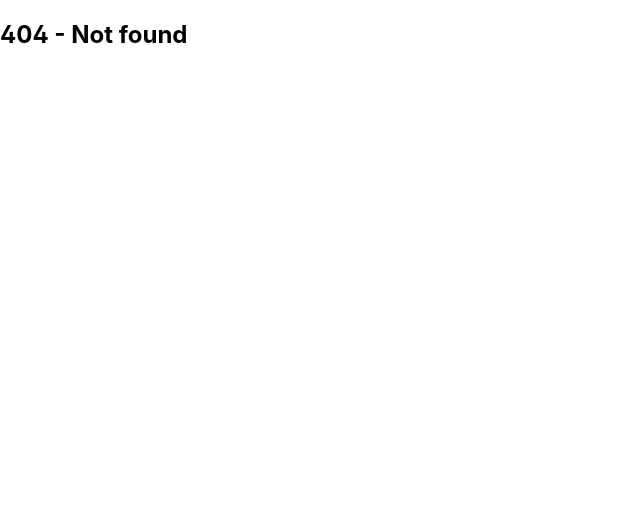
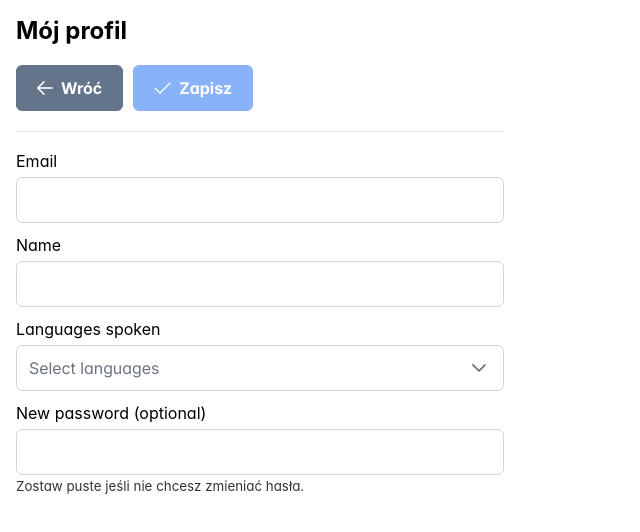
Before and after one commit to dziam-dziam/Street-Art---App-frontend, a React (Create React App) app: page /profile in a window 1280 px wide. Before the commit this address had no page. Shown: the top 532 px of the page, without its empty margins (0-640 px from the left). Built offline with nearby package versions, Linux system fonts and the light colour scheme; no server answers.

Commit message:
added prfilepage

```diff
--- a/src/App.tsx
+++ b/src/App.tsx
@@ -7,6 +7,7 @@ import { RegisterPage } from "./components/pages/RegisterPage";
 import { RegisterPageTwo } from "./components/pages/RegisterPageTwo";
 import { AppView } from "./components/pages/AppView";
 import { AddArtPiecePage } from "./components/pages/AddArtPiecePage";
+import { ProfilePage } from "./components/pages/ProfilePage";
 
 function App() {
   return (
@@ -16,6 +17,7 @@ function App() {
       <Route path="/app" element={<AppView />} />
       <Route path="/register" element={<RegisterPage />} />
       <Route path="/artpieces/add" element={<AddArtPiecePage />} />
+      <Route path="/profile" element={<ProfilePage />} />
 
       <Route
         path="/register/2"
--- a/src/components/pages/AppView.tsx
+++ b/src/components/pages/AppView.tsx
@@ -81,6 +81,7 @@ export const AppView: React.FC = () => {
   const [isAdmin, setIsAdmin] = useState(false);
   const [userName, setUserName] = useState<string>("Użytkownik");
   const [userEmail, setUserEmail] = useState<string>("user@email.com");
+  const [userLanguages, setUserLanguages] = useState<string[]>([]);
 
 
   const [details, setDetails] = useState<ArtPieceDetailsDto | null>(null);
@@ -184,6 +185,9 @@ export const AppView: React.FC = () => {
         if (!res.ok) return;
 
         const data = await res.json().catch(() => null);
+        const langsFromApi: string[] = Array.isArray(data?.languagesSpoken)
+          ? data.languagesSpoken.map(String)
+          : [];
         const roles: string[] = data?.roles ?? [];
         const adminFlag = roles.includes("ROLE_ADMIN");
 
@@ -202,6 +206,7 @@ if (!cancelled) {
   setIsAdmin(adminFlag);
   setUserName(nameFromApi);
   setUserEmail(emailFromApi);
+  setUserLanguages(langsFromApi);
 }
       } catch (err) {
         // ignore
@@ -244,7 +249,7 @@ if (!cancelled) {
 
   const menuItems = useMemo(
     () => [
-      { label: "Mój profil", icon: "pi pi-user" },
+      { label: "Mój profil", icon: "pi pi-user", command: () => navigate("/profile") },
       { label: "Moje dzieła", icon: "pi pi-images" },
       { separator: true },
       { label: "Wyloguj", icon: "pi pi-sign-out", command: onLogout },
--- /dev/null
+++ b/src/components/pages/ProfilePage.tsx
@@ -0,0 +1,254 @@
+import React, { useEffect, useMemo, useRef, useState } from "react";
+import { useNavigate } from "react-router-dom";
+
+import { Toast } from "primereact/toast";
+import { Button } from "primereact/button";
+import { InputText } from "primereact/inputtext";
+import { MultiSelect } from "primereact/multiselect";
+import { Divider } from "primereact/divider";
+
+import { LANGUAGE_OPTIONS } from "../constants/Options";
+import { EMAIL_REGEX, PASSWORD_REGEX } from "../constants/validators";
+
+const BASE = "http://localhost:8080";
+
+type MeResponse = {
+  email: string;
+  name: string;
+  languagesSpoken: string[];
+  roles: string[];
+};
+
+type UpdateBody = {
+  appUserName: string;
+  appUserEmail: string;
+  appUserPassword?: string; // opcjonalne
+  appUserLanguagesSpoken: string[];
+};
+
+export const ProfilePage: React.FC = () => {
+  const navigate = useNavigate();
+  const toast = useRef<Toast>(null);
+
+  const [loading, setLoading] = useState(false);
+
+  const [initialEmail, setInitialEmail] = useState("");
+
+  const [name, setName] = useState("");
+  const [email, setEmail] = useState("");
+  const [languages, setLanguages] = useState<string[]>([]);
+  const [password, setPassword] = useState("");
+
+  // proste touched do walidacji
+  const [tName, setTName] = useState(false);
+  const [tEmail, setTEmail] = useState(false);
+  const [tLang, setTLang] = useState(false);
+  const [tPass, setTPass] = useState(false);
+
+  useEffect(() => {
+    let cancelled = false;
+
+    (async () => {
+      try {
+        setLoading(true);
+
+        const res = await fetch(`${BASE}/auth/me`, {
+          method: "GET",
+          credentials: "include",
+          headers: { Accept: "application/json" },
+        });
+
+        const raw = await res.text().catch(() => "");
+        if (!res.ok) throw new Error(`GET /auth/me failed: ${res.status}. ${raw.slice(0, 200)}`);
+
+        const data = (raw.trim() ? (JSON.parse(raw) as MeResponse) : null) as MeResponse;
+
+        if (cancelled) return;
+
+        setInitialEmail(data.email ?? "");
+        setName(data.name ?? "");
+        setEmail(data.email ?? "");
+        setLanguages(Array.isArray(data.languagesSpoken) ? data.languagesSpoken.map(String) : []);
+      } catch (e: any) {
+        toast.current?.show({
+          severity: "error",
+          summary: "Błąd",
+          detail: e?.message ?? "Nie udało się pobrać profilu",
+          life: 3000,
+        });
+      } finally {
+        setLoading(false);
+      }
+    })();
+
+    return () => {
+      cancelled = true;
+    };
+  }, []);
+
+  const errors = useMemo(() => {
+    const e: Record<string, string> = {};
+
+    const n = name.trim();
+    if (!n) e.name = "Name is required.";
+    else if (n.length < 5) e.name = "Name must be at least 5 characters.";
+    else if (n.length > 30) e.name = "Name cannot be longer than 30 characters.";
+
+    const em = email.trim();
+    if (!em) e.email = "Email is required.";
+    else if (!EMAIL_REGEX.test(em)) e.email = "Email format is invalid.";
+
+    if (!languages || languages.length === 0) e.languages = "Select at least one language.";
+
+    const p = password;
+    if (p.trim().length > 0 && !PASSWORD_REGEX.test(p)) {
+      e.password = "Min 10 characters + 1 uppercase letter + 1 digit + 1 special character.";
+    }
+
+    return e;
+  }, [name, email, languages, password]);
+
+  const canSave = Object.keys(errors).length === 0 && !loading;
+
+  const save = async () => {
+    setTName(true);
+    setTEmail(true);
+    setTLang(true);
+    setTPass(true);
+
+    if (!canSave) {
+      toast.current?.show({
+        severity: "warn",
+        summary: "Popraw błędy",
+        detail: "Uzupełnij pola poprawnie.",
+        life: 2200,
+      });
+      return;
+    }
+
+    const oldEmail = initialEmail.trim();
+    const newEmail = email.trim();
+
+    const body: UpdateBody = {
+      appUserName: name.trim(),
+      appUserEmail: newEmail,
+      appUserLanguagesSpoken: languages,
+      ...(password.trim() ? { appUserPassword: password } : {}),
+    };
+
+    try {
+      setLoading(true);
+
+      const res = await fetch(`${BASE}/updateAppUser/me`, {
+        method: "PUT",
+        credentials: "include",
+        headers: { "Content-Type": "application/json; charset=UTF-8", Accept: "application/json" },
+        body: JSON.stringify(body),
+      });
+
+      const raw = await res.text().catch(() => "");
+      if (!res.ok) throw new Error(`PUT /updateAppUser/me failed: ${res.status}. ${raw.slice(0, 300)}`);
+
+      toast.current?.show({
+        severity: "success",
+        summary: "Zapisano ✅",
+        detail: "Profil zaktualizowany",
+        life: 1800,
+      });
+
+      setPassword("");
+
+        const passwordChanged = password.trim().length > 0;
+        const emailChanged = oldEmail && oldEmail !== newEmail;
+
+        if (emailChanged || passwordChanged) {
+        await fetch(`${BASE}/auth/logout`, { method: "POST", credentials: "include" }).catch(() => {});
+        navigate("/login", { replace: true });
+        return;
+        }
+
+      setInitialEmail(newEmail);
+    } catch (e: any) {
+      toast.current?.show({
+        severity: "error",
+        summary: "Błąd zapisu",
+        detail: e?.message ?? "Update error",
+        life: 3500,
+      });
+    } finally {
+      setLoading(false);
+    }
+  };
+
+  return (
+    <div style={{ padding: 16, maxWidth: 520 }}>
+      <Toast ref={toast} position="top-right" />
+
+      <h2 style={{ marginTop: 0 }}>Mój profil</h2>
+
+      <div style={{ display: "flex", gap: 10, marginBottom: 12 }}>
+        <Button label="Wróć" icon="pi pi-arrow-left" severity="secondary" onClick={() => navigate("/app")} />
+        <Button label="Zapisz" icon="pi pi-check" onClick={save} disabled={!canSave} />
+      </div>
+
+      <Divider />
+
+      <div style={{ display: "grid", gap: 12 }}>
+        <div>
+          <div style={{ marginBottom: 6 }}>Email</div>
+          <InputText
+            value={email}
+            onChange={(e) => setEmail(e.target.value)}
+            onBlur={() => setTEmail(true)}
+            className={tEmail && errors.email ? "p-invalid" : ""}
+            style={{ width: "100%" }}
+          />
+          {tEmail && errors.email ? <small className="p-error">{errors.email}</small> : null}
+        </div>
+
+        <div>
+          <div style={{ marginBottom: 6 }}>Name</div>
+          <InputText
+            value={name}
+            onChange={(e) => setName(e.target.value)}
+            onBlur={() => setTName(true)}
+            className={tName && errors.name ? "p-invalid" : ""}
+            style={{ width: "100%" }}
+          />
+          {tName && errors.name ? <small className="p-error">{errors.name}</small> : null}
+        </div>
+
+        <div>
+          <div style={{ marginBottom: 6 }}>Languages spoken</div>
+          <MultiSelect
+            value={languages}
+            onChange={(e) => setLanguages(e.value)}
+            onBlur={() => setTLang(true)}
+            options={LANGUAGE_OPTIONS as any}
+            placeholder="Select languages"
+            className={tLang && errors.languages ? "p-invalid" : ""}
+            style={{ width: "100%" }}
+            display="chip"
+          />
+          {tLang && errors.languages ? <small className="p-error">{errors.languages}</small> : null}
+        </div>
+
+        <div>
+          <div style={{ marginBottom: 6 }}>New password (optional)</div>
+          <InputText
+            type="password"
+            value={password}
+            onChange={(e) => setPassword(e.target.value)}
+            onBlur={() => setTPass(true)}
+            className={tPass && errors.password ? "p-invalid" : ""}
+            style={{ width: "100%" }}
+          />
+          {tPass && errors.password ? <small className="p-error">{errors.password}</small> : null}
+          <small style={{ opacity: 0.8 }}>Zostaw puste jeśli nie chcesz zmieniać hasła.</small>
+        </div>
+      </div>
+
+      {loading ? <div style={{ marginTop: 12, opacity: 0.8 }}>Loading...</div> : null}
+    </div>
+  );
+};
```
